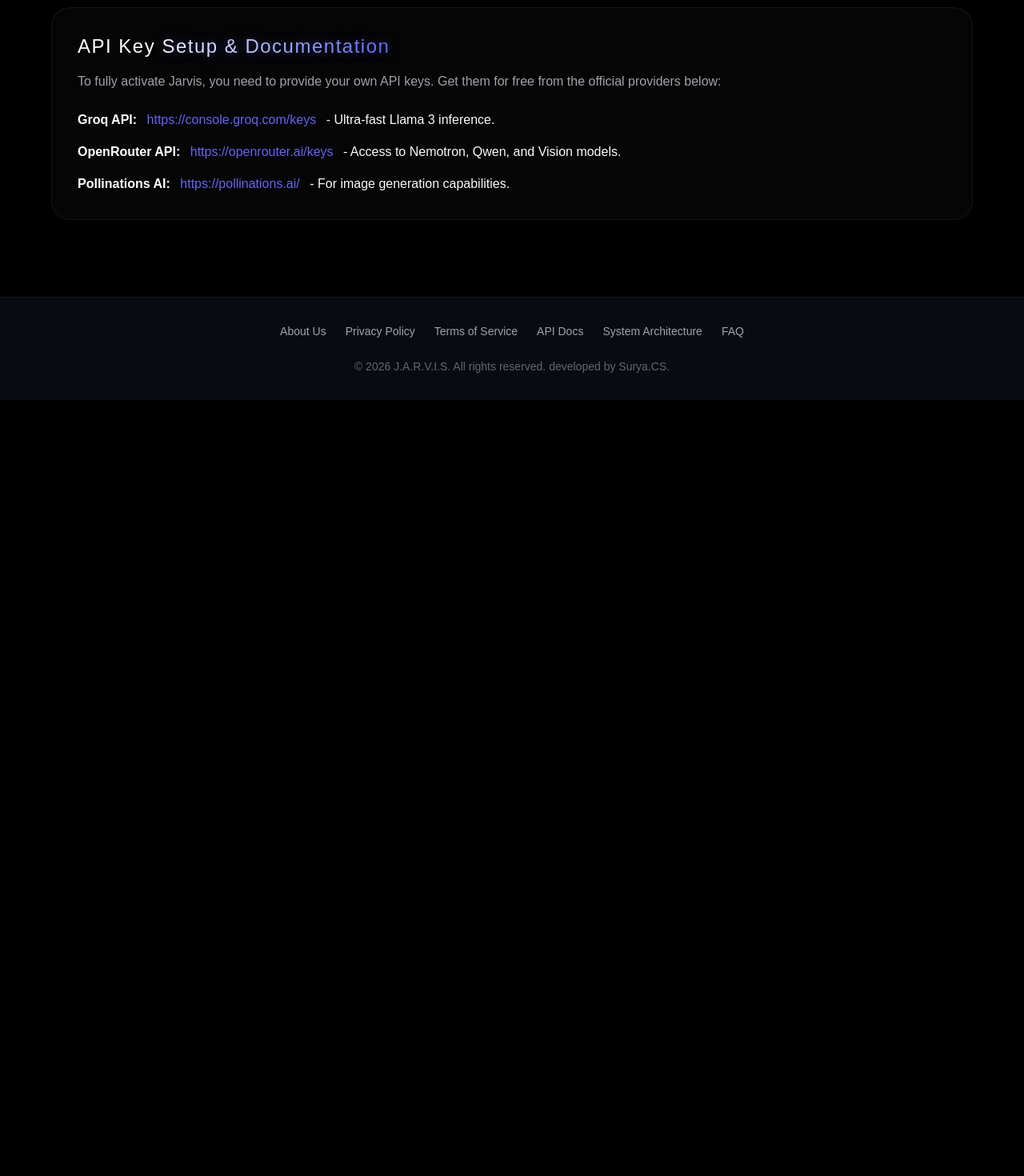
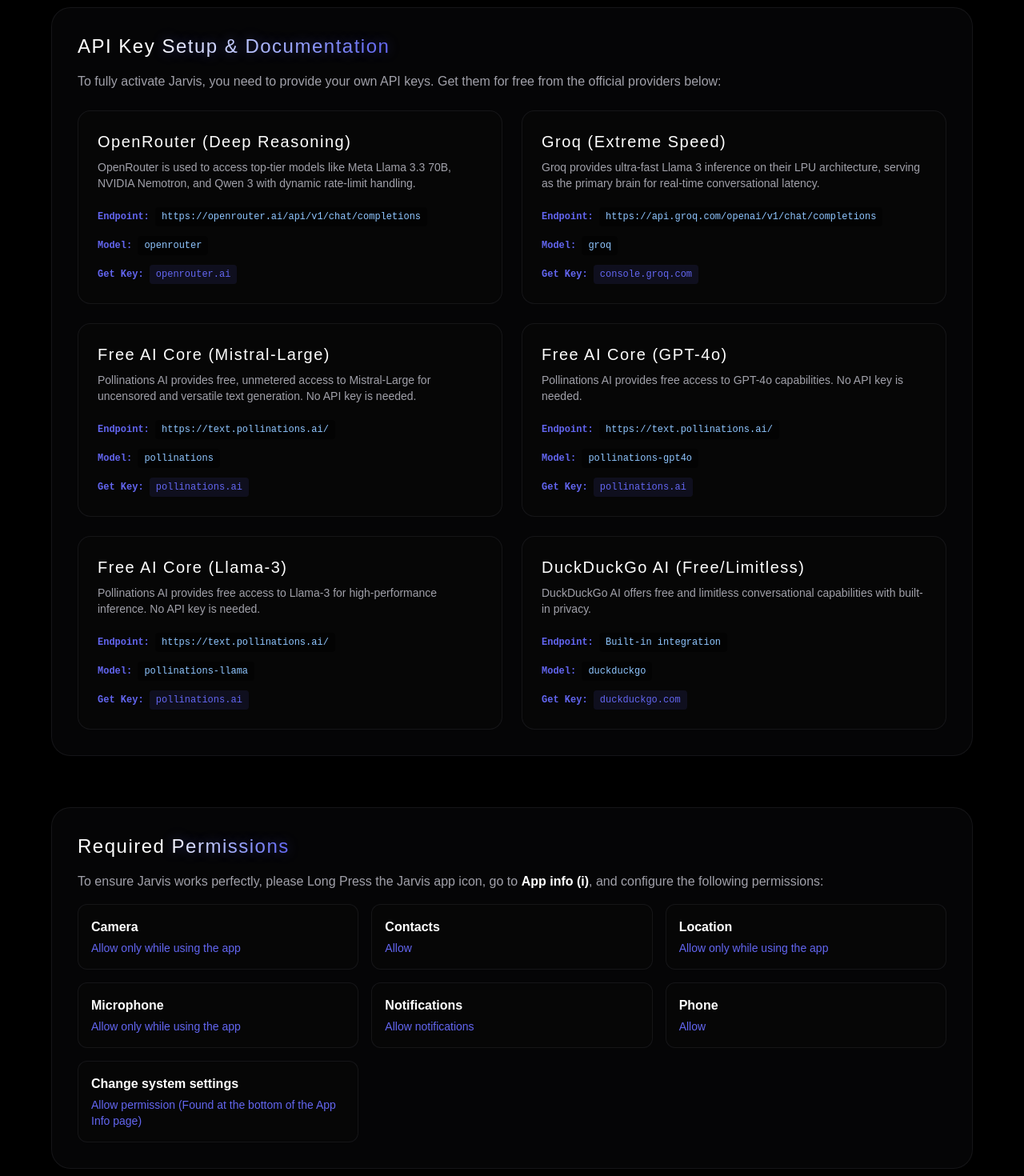
Before and after one commit to Cssurya-design/Jarvis-official, a React (Vite) app in the folder website/react-app/: page /portal in a window 1280 px wide. Shown: the part 880-2350 px from the top of the page at 80% size. Before the commit the page ends 1380 px from the top, so only its background shows below. Built offline with nearby package versions, Linux system fonts and the light colour scheme.

Commit message:
Added required instructions

```diff
--- a/website/react-app/src/pages/ApiDocs.jsx
+++ b/website/react-app/src/pages/ApiDocs.jsx
@@ -21,7 +21,7 @@
     },
     {
       title: "Free AI Core (Mistral-Large)",
-      desc: "Pollinations AI provides free, unmetered access to Mistral-Large for uncensored and versatile text generation.",
+      desc: "Pollinations AI provides free, unmetered access to Mistral-Large for uncensored and versatile text generation. No API key is needed.",
       endpoint: "https://text.pollinations.ai/",
       model: "pollinations",
       link: "https://pollinations.ai",
@@ -29,7 +29,7 @@
     },
     {
       title: "Free AI Core (GPT-4o)",
-      desc: "Pollinations AI provides free access to GPT-4o capabilities without API keys.",
+      desc: "Pollinations AI provides free access to GPT-4o capabilities. No API key is needed.",
       endpoint: "https://text.pollinations.ai/",
       model: "pollinations-gpt4o",
       link: "https://pollinations.ai",
@@ -37,7 +37,7 @@
     },
     {
       title: "Free AI Core (Llama-3)",
-      desc: "Pollinations AI provides free access to Llama-3 for high-performance inference.",
+      desc: "Pollinations AI provides free access to Llama-3 for high-performance inference. No API key is needed.",
       endpoint: "https://text.pollinations.ai/",
       model: "pollinations-llama",
       link: "https://pollinations.ai",
--- a/website/react-app/src/pages/Portal.jsx
+++ b/website/react-app/src/pages/Portal.jsx
@@ -2,6 +2,66 @@
 import { motion } from 'framer-motion';
 
 const Portal = () => {
+  const providers = [
+    {
+      title: "OpenRouter (Deep Reasoning)",
+      desc: "OpenRouter is used to access top-tier models like Meta Llama 3.3 70B, NVIDIA Nemotron, and Qwen 3 with dynamic rate-limit handling.",
+      endpoint: "https://openrouter.ai/api/v1/chat/completions",
+      model: "openrouter",
+      link: "https://openrouter.ai/keys",
+      linkText: "openrouter.ai"
+    },
+    {
+      title: "Groq (Extreme Speed)",
+      desc: "Groq provides ultra-fast Llama 3 inference on their LPU architecture, serving as the primary brain for real-time conversational latency.",
+      endpoint: "https://api.groq.com/openai/v1/chat/completions",
+      model: "groq",
+      link: "https://console.groq.com/keys",
+      linkText: "console.groq.com"
+    },
+    {
+      title: "Free AI Core (Mistral-Large)",
+      desc: "Pollinations AI provides free, unmetered access to Mistral-Large for uncensored and versatile text generation. No API key is needed.",
+      endpoint: "https://text.pollinations.ai/",
+      model: "pollinations",
+      link: "https://pollinations.ai",
+      linkText: "pollinations.ai"
+    },
+    {
+      title: "Free AI Core (GPT-4o)",
+      desc: "Pollinations AI provides free access to GPT-4o capabilities. No API key is needed.",
+      endpoint: "https://text.pollinations.ai/",
+      model: "pollinations-gpt4o",
+      link: "https://pollinations.ai",
+      linkText: "pollinations.ai"
+    },
+    {
+      title: "Free AI Core (Llama-3)",
+      desc: "Pollinations AI provides free access to Llama-3 for high-performance inference. No API key is needed.",
+      endpoint: "https://text.pollinations.ai/",
+      model: "pollinations-llama",
+      link: "https://pollinations.ai",
+      linkText: "pollinations.ai"
+    },
+    {
+      title: "DuckDuckGo AI (Free/Limitless)",
+      desc: "DuckDuckGo AI offers free and limitless conversational capabilities with built-in privacy.",
+      endpoint: "Built-in integration",
+      model: "duckduckgo",
+      link: "https://duckduckgo.com/aichat",
+      linkText: "duckduckgo.com"
+    }
+  ];
+
+  const permissions = [
+    { name: "Camera", desc: "Allow only while using the app" },
+    { name: "Contacts", desc: "Allow" },
+    { name: "Location", desc: "Allow only while using the app" },
+    { name: "Microphone", desc: "Allow only while using the app" },
+    { name: "Notifications", desc: "Allow notifications" },
+    { name: "Phone", desc: "Allow" },
+    { name: "Change system settings", desc: "Allow permission (Found at the bottom of the App Info page)" }
+  ];
   return (
     <div className="min-h-screen py-24 px-6 relative z-10">
       <motion.div
@@ -67,11 +127,46 @@
         >
           <h3 className="text-2xl font-heading text-white mb-4">API Key <span className="text-gradient">Setup & Documentation</span></h3>
           <p className="text-text-secondary mb-6">To fully activate Jarvis, you need to provide your own API keys. Get them for free from the official providers below:</p>
-          <ul className="space-y-4">
-            <li><strong className="text-white">Groq API:</strong> <a href="https://console.groq.com/keys" target="_blank" rel="noreferrer" className="text-accent hover:underline mx-2">https://console.groq.com/keys</a> - Ultra-fast Llama 3 inference.</li>
-            <li><strong className="text-white">OpenRouter API:</strong> <a href="https://openrouter.ai/keys" target="_blank" rel="noreferrer" className="text-accent hover:underline mx-2">https://openrouter.ai/keys</a> - Access to Nemotron, Qwen, and Vision models.</li>
-            <li><strong className="text-white">Pollinations AI:</strong> <a href="https://pollinations.ai/" target="_blank" rel="noreferrer" className="text-accent hover:underline mx-2">https://pollinations.ai/</a> - For image generation capabilities.</li>
-          </ul>
+          <div className="grid grid-cols-1 md:grid-cols-2 gap-6">
+            {providers.map((provider, idx) => (
+              <motion.div
+                key={idx}
+                initial={{ opacity: 0, y: 20 }}
+                whileInView={{ opacity: 1, y: 0 }}
+                viewport={{ once: true }}
+                transition={{ duration: 0.5, delay: idx * 0.1 }}
+                className="bg-card-bg/50 glass-panel border border-card-border p-6 rounded-2xl hover:border-accent/50 transition-all neumorphic-shadow"
+              >
+                <h3 className="text-xl font-heading text-white mb-2">{provider.title}</h3>
+                <p className="text-sm text-text-secondary mb-4">{provider.desc}</p>
+                <ul className="space-y-2 font-mono text-xs relative z-20">
+                  <li><strong className="text-accent">Endpoint:</strong> <span className="bg-black/50 px-2 py-1 rounded text-blue-300 inline-block mt-1">{provider.endpoint}</span></li>
+                  <li><strong className="text-accent">Model:</strong> <span className="bg-black/50 px-2 py-1 rounded text-blue-300 inline-block mt-1">{provider.model}</span></li>
+                  <li><strong className="text-accent">Get Key:</strong> <a href={provider.link} target="_blank" rel="noreferrer" className="bg-accent/10 px-2 py-1 rounded text-accent hover:bg-accent hover:text-white transition-all inline-block mt-1">{provider.linkText}</a></li>
+                </ul>
+              </motion.div>
+            ))}
+          </div>
+        </motion.div>
+
+        {/* Permissions Setup */}
+        <motion.div
+          initial={{ opacity: 0, y: 30 }}
+          whileInView={{ opacity: 1, y: 0 }}
+          viewport={{ once: true }}
+          transition={{ duration: 0.5, delay: 0.5 }}
+          className="col-span-1 md:col-span-2 lg:col-span-3 bg-card-bg/80 border border-card-border p-8 rounded-3xl neumorphic-shadow mt-8"
+        >
+          <h3 className="text-2xl font-heading text-white mb-4">Required <span className="text-gradient">Permissions</span></h3>
+          <p className="text-text-secondary mb-4">To ensure Jarvis works perfectly, please Long Press the Jarvis app icon, go to <strong className="text-white">App info (i)</strong>, and configure the following permissions:</p>
+          <div className="grid grid-cols-1 sm:grid-cols-2 lg:grid-cols-3 gap-4">
+            {permissions.map((perm, idx) => (
+              <div key={idx} className="bg-card-bg/50 border border-card-border p-4 rounded-xl flex flex-col">
+                <span className="text-white font-bold mb-1">{perm.name}</span>
+                <span className="text-accent text-sm">{perm.desc}</span>
+              </div>
+            ))}
+          </div>
         </motion.div>
 
       </div>
```
